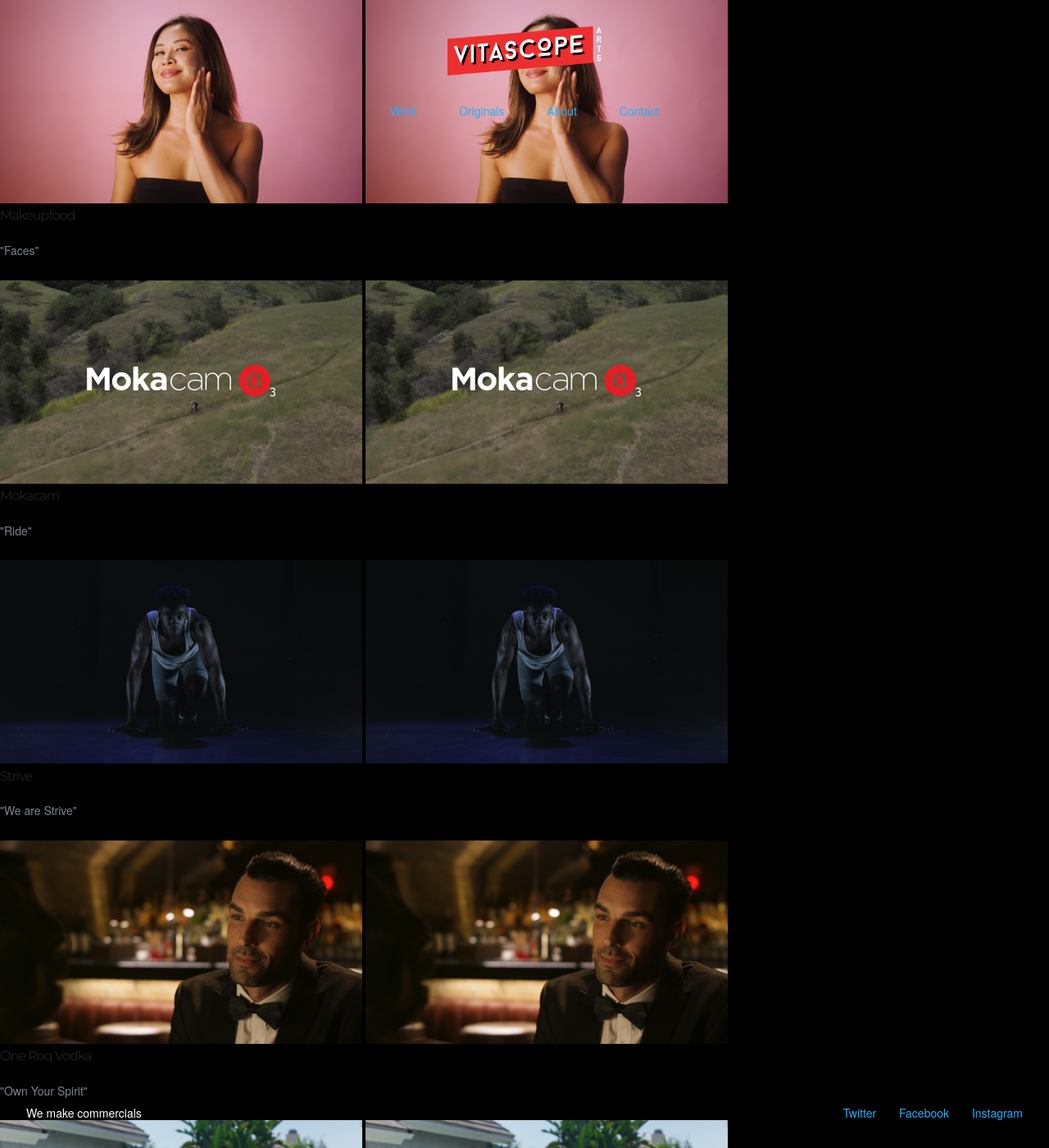
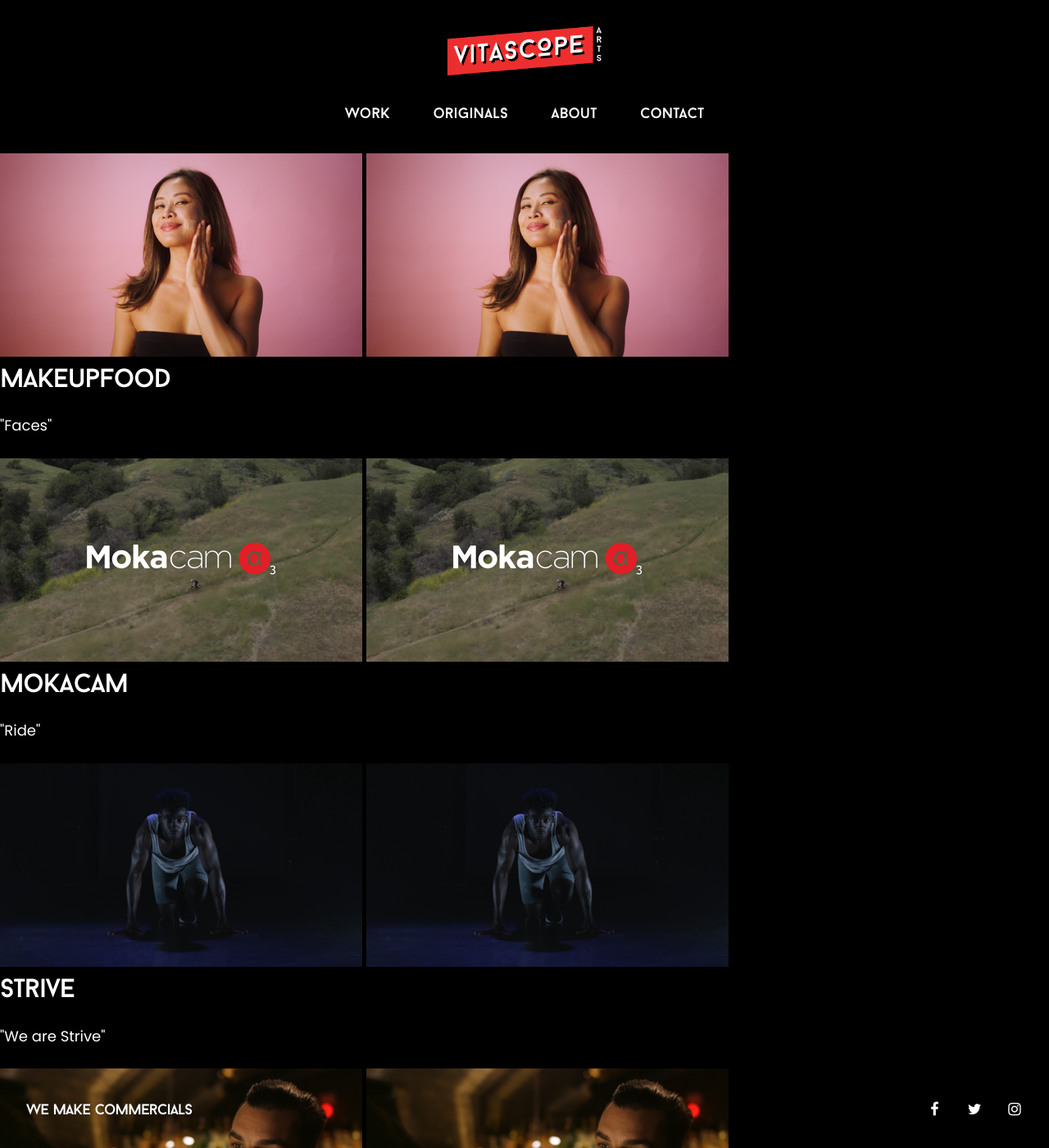
Before and after one commit to cmuellerrr/vitascope, a Jekyll site: the page built from projects/index.html, in a window 1280 px wide and 1400 px high. Shown: the whole window at 82% size. Built offline with Jekyll 4.4.1, drawn with Linux system fonts in a browser that asks for light colours; nearby versions of some CDN libraries; some web fonts are replaced.

Commit message:
basic home stying

```diff
--- a/_includes/footer.html
+++ b/_includes/footer.html
@@ -2,14 +2,14 @@
     <div class="content-wrapper">
 
         <div class="tagline-wrapper">
-            <p>We make commercials</p>
+            <h4>We make commercials</h4>
         </div>
 
         <div class="links-wrapper">
-            <ul class="links-list">
-                <li><a class="icon" href="http://www.twitter.com/{{ site.twitter_username }}" target="_blank">Twitter</a></li>
-                <li><a class="icon" href="http://www.twitter.com/{{ site.twitter_username }}" target="_blank">Facebook</a></li>
-                <li><a class="icon" href="http://www.instagram.com/{{ site.instagram_username }}" target="_blank">Instagram</a></li>
+            <ul class="links-list inline">
+                <li><a class="fa fa-facebook" href="http://www.twitter.com/{{ site.twitter_username }}" target="_blank"></a></li>
+                <li><a class="fa fa-twitter" href="http://www.facebook.com/{{ site.facebook_username }}" target="_blank"></a></li>
+                <li><a class="fa fa-instagram" href="http://www.instagram.com/{{ site.instagram_username }}" target="_blank"></a></li>
             </ul>
         </div>
 
--- a/_includes/head.html
+++ b/_includes/head.html
@@ -13,14 +13,15 @@
 
   <!-- FONT
   –––––––––––––––––––––––––––––––––––––––––––––––––– -->
-  <link href="//fonts.googleapis.com/css?family=Muli:400,300|Montserrat" rel="stylesheet" type="text/css">
+  <link href="https://fonts.googleapis.com/css?family=Poppins:400,400i&display=swap" rel="stylesheet">
 
   <!-- CSS
   –––––––––––––––––––––––––––––––––––––––––––––––––– -->
-  <link type="text/css" href="//ajax.googleapis.com/ajax/libs/jqueryui/1.11.4/themes/smoothness/jquery-ui.css" rel="stylesheet" />
-  <link rel="stylesheet" href="{{ site.baseurl }}/css/normalize.css">
-  <link rel="stylesheet" href="{{ site.baseurl }}/css/skeleton.css">
-  <link rel="stylesheet" href="{{ site.baseurl }}/css/custom.css">
+  <link type="text/css" rel="stylesheet" href="//ajax.googleapis.com/ajax/libs/jqueryui/1.11.4/themes/smoothness/jquery-ui.css"/>
+  <link type="text/css" rel="stylesheet" href="https://cdnjs.cloudflare.com/ajax/libs/font-awesome/4.7.0/css/font-awesome.min.css"/>
+  <link type="text/css" rel="stylesheet" href="{{ site.baseurl }}/css/normalize.css"/>
+  <link type="text/css" rel="stylesheet" href="{{ site.baseurl }}/css/skeleton.css"/>
+  <link type="text/css" rel="stylesheet" href="{{ site.baseurl }}/css/custom.css"/>
 
   <!-- JS
   –––––––––––––––––––––––––––––––––––––––––––––––––– -->
--- a/_includes/header.html
+++ b/_includes/header.html
@@ -5,7 +5,7 @@
         <nav class="nav-wrapper">
             <div class="nav-logo"><a href="{{ site.baseurl }}/"></a></div>
 
-            <ul class="nav-list">
+            <ul class="nav-list inline">
                 <li><a href="{{ site.baseurl }}/projects">Work</a></li>
                 <li><a href="{{ site.baseurl }}/originals">Originals</a></li>
                 <li><a href="{{ site.baseurl }}/about">About</a></li>
--- a/css/custom.css
+++ b/css/custom.css
@@ -1,3 +1,9 @@
+@font-face {
+  font-family: Baron;
+  src: url(/assets/Baron/BaronNeue-Regular.otf);
+}
+
+
 * {
     -moz-box-sizing: border-box;
          box-sizing: border-box;
@@ -6,26 +12,34 @@
 html { font-size: 62.5%; }
 
 body {
-    font-family: "Muli", "HelveticaNeue", "Helvetica Neue", Helvetica, Arial, sans-serif;
-    font-size: 1.4rem;
+    font-family: "Poppins", "HelveticaNeue", "Helvetica Neue", Helvetica, Arial, sans-serif;
+    font-size: 1.8rem;
     font-weight: 300;
     color: #FFFFFF;
     background: #000000;
 }
 
 h1, h2, h3, h4, h5, h6 {
-    font-family: "Montserrat", "HelveticaNeue", "Helvetica Neue", Helvetica, Arial, sans-serif;
-    color: #222222;
+    font-family: "Baron", "HelveticaNeue", "Helvetica Neue", Helvetica, Arial, sans-serif;
+    text-transform: lowercase;
 }
 
-h1 { font-size: 2.2rem; }
-h2 { font-size: 1.8rem; }
-h3 { font-size: 1.6rem; }
-h4 { font-size: 1.0rem; }
+h1 { font-size: 12.8rem; }
+h2 { font-size: 4.8rem; }
+h3 { font-size: 3.2rem; }
+h4 { font-size: 1.8rem; }
 
-a { color: #22B0FF; text-decoration: none; font-weight: 400;}
-a.secondary { color: #7C848E; }
-a.secondary:hover { text-decoration: underline; }
+a {
+    color: #FFFFFF;
+    text-decoration: none;
+
+    transition: all 300ms;
+    -o-transition: all 300ms;
+    -moz-transition: all 300ms;
+    -webkit-transition: all 300ms;
+}
+
+a:hover { color: #7C848E; }
 
 a.btn {
     padding: 10px;
@@ -38,9 +52,30 @@
     -webkit-transition: all 300ms;
 }
 
-a.btn:hover {
-    background-color: #FFFFFF;
-    color: #272B3A;
+a.btn:hover { background-color: #FFFFFF; color: #7C848E; }
+
+
+ul.inline li {
+    display: inline-block;
+}
+
+ul.inline li:first-child {
+    margin-left: 0;
+}
+
+.clearfix {
+  content: "";
+  display: table;
+  clear: both;
+}
+
+
+/** CONTAINERS **/
+
+.content-wrapper {
+    position: relative;
+    width: 100%;
+    margin: 0 auto;
 }
 
 .image-wrapper {
@@ -64,22 +99,6 @@
 }
 
 
-.clearfix {
-  content: "";
-  display: table;
-  clear: both;
-}
-
-
-/** CONTAINERS **/
-
-.content-wrapper {
-    position: relative;
-    width: 100%;
-    margin: 0 auto;
-}
-
-
 /** HEADER **/
 
 
@@ -89,6 +108,14 @@
     top: 0;
     width: 100%;
     padding: 32px;
+}
+
+.projects .site-header {
+    position: initial;
+}
+
+.nav-wrapper * {
+    margin: 0;
 }
 
 .nav-logo,
@@ -113,12 +140,9 @@
 }
 
 .nav-list li {
-    display: inline-block;
     margin-left: 48px;
-}
-
-.nav-list li:first-child {
-    margin-left: 0;
+    font-family: "Baron", "HelveticaNeue", "Helvetica Neue", Helvetica, Arial, sans-serif;
+    text-transform: lowercase;
 }
 
 .nav-list li a {
@@ -126,10 +150,6 @@
     -o-transition: all 300ms;
     -moz-transition: all 300ms;
     -webkit-transition: all 300ms;
-}
-
-.nav-list li a:hover {
-    color: #7C848E;
 }
 
 
@@ -158,29 +178,43 @@
 }
 
 .links-list li {
-    display: inline-block;
     margin-left: 24px;
 }
 
-.links-list li:first-child {
-    margin-left: 0;
+.fa {
+  font-size: 18px;
+  width: 20px;
+  text-align: center;
+  text-decoration: none;
 }
 
 
+/** HOME **/
 
-.featured {
+.featured,
+.featured video {
     position: absolute;
-    width: 100%;
-    height: 100%;
+    bottom: 0;
+    right: 0;
+    min-width: 100%;
+    min-height: 100%;
     text-align: center;
 }
 
 .featured-details {
     position: absolute;
-    top: 50%;
+    top: 40%;
     width: 100%;
 }
 
+.featured-client {
+    margin-bottom: 0;
+}
+
+.featured-title {
+    font-size: 32px;
+    margin-top: -32px;
+}
 
 /* PHABLET */
 @media (max-width: 550px) {
--- a/index.html
+++ b/index.html
@@ -6,8 +6,11 @@
 
 <div class="featured-list">
     <div class="featured">
+        <video autoplay muted loop>
+            <source src="{{ site.baseurl}}/images/reel-clip.mp4" type="video/mp4">
+        </video>
         <div class="featured-details">
-            <p class="featured-client">Levis x 49ers</p>
+            <h1 class="featured-client">Levis x 49ers</h1>
             <p class="featured-title">We are San Francisco</p>
         </div>
     </div>
```
Also changed, not shown: assets/Baron/BaronNeue-Black.otf (added), assets/Baron/BaronNeue-BlackItalic.otf (added), assets/Baron/BaronNeue-Bold.otf (added), assets/Baron/BaronNeue-BoldItalic.otf (added), assets/Baron/BaronNeue-Italic.otf (added), assets/Baron/BaronNeue-Regular.otf (added), 2 other files. Lines whose indentation alone changed are shown as unchanged.
